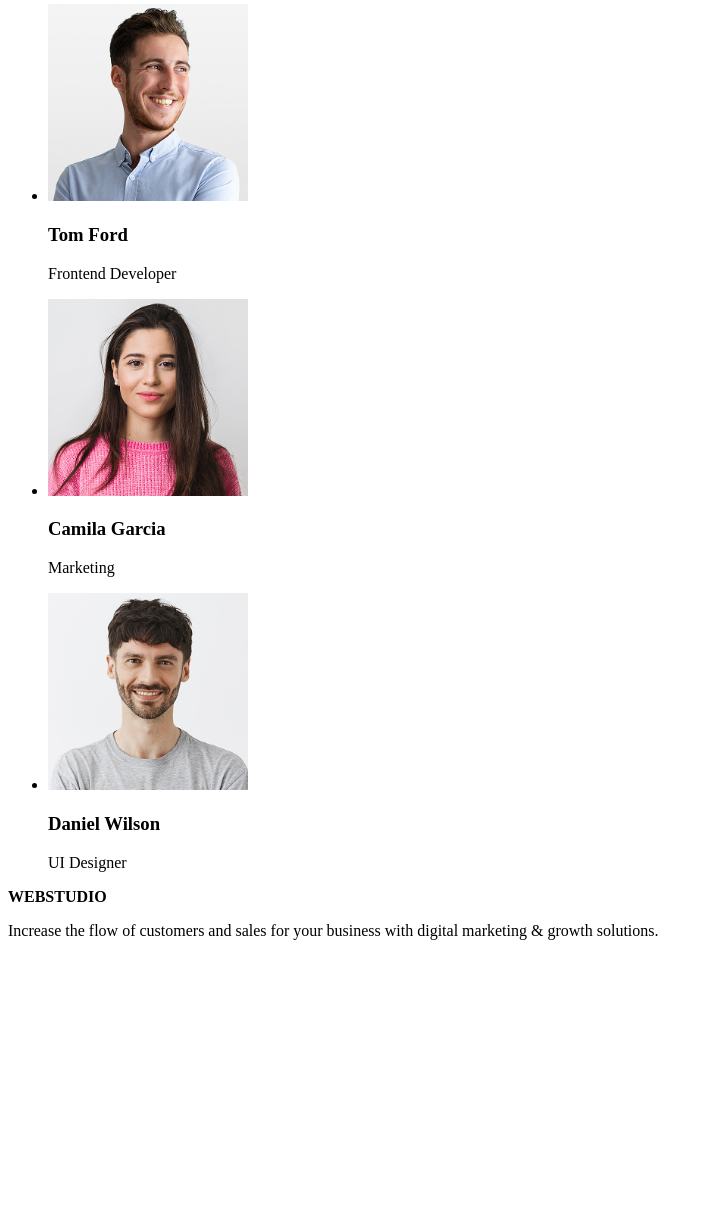
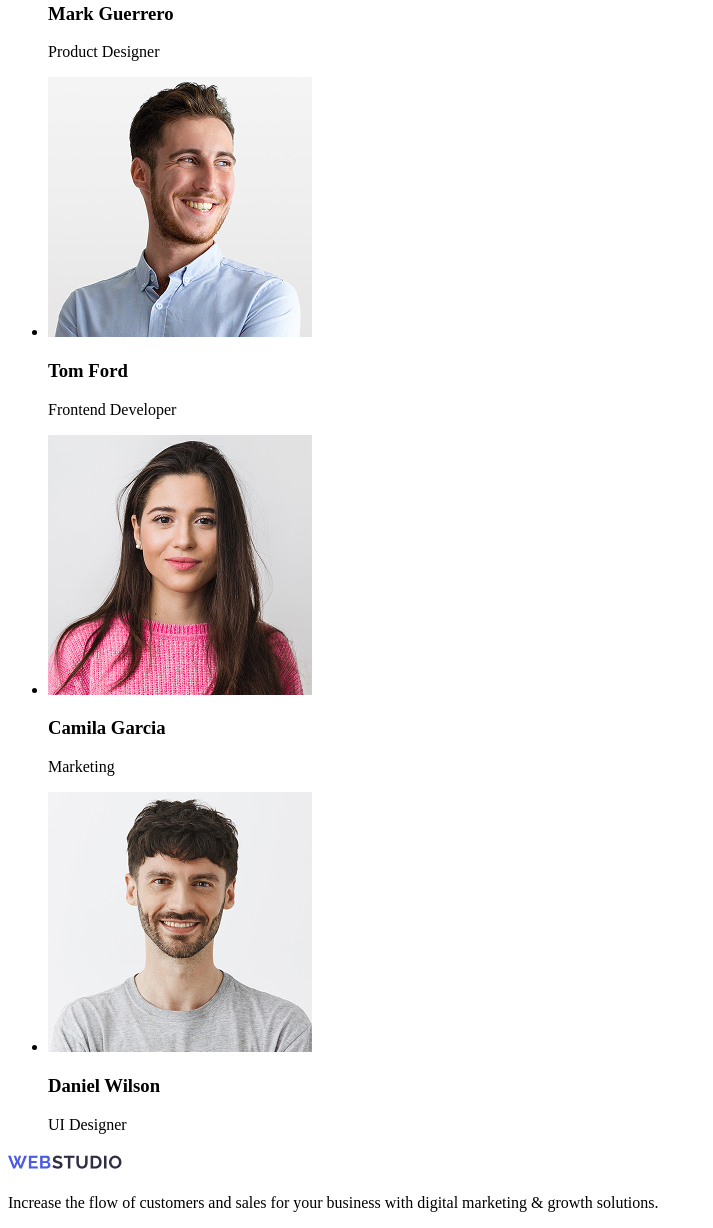
Before and after one commit to nazli-dilek/goit-markup-hw-01, a plain HTML site: page index.html in a window 1280 px wide. Shown: the part 914-2142 px from the top of the page, without its empty margins (0-713 px from the left). Before the commit the page ends 1870 px from the top, so only its background shows below. Drawn offline with Linux system fonts and the light colour scheme.

Commit message:
Final HTML version - validator passed

```diff
--- a/index.html
+++ b/index.html
@@ -6,10 +6,10 @@
   <title>WebStudio</title>
 </head>
 <body>
-  <!-- Header -->
+
   <header>
     <a href="#">
-      <img src="logo.png" alt="WebStudio Logo" width="40" height="40">
+      <img src="./images/logo.jpg" alt="WebStudio Logo" width="115" height="24">
     </a>
 
     <nav>
@@ -29,12 +29,11 @@
   <!-- Main content -->
   <main>
     <!-- Hero Section -->
-    <section id="studio">
+    <section>
       <h1>Effective Solutions for Your Business</h1>
-      <button>Order Service</button>
+      <button type="button">Order Service</button>
     </section>
 
-    <!-- Features / Services Section -->
     <section>
       <ul>
         <li>
@@ -56,35 +55,37 @@
       </ul>
     </section>
 
-    <!-- Team Section -->
-    <section id="team">
+    <section>
       <h2>Our Team</h2>
       <ul>
         <li>
-          <img src="./images/img1.jpg" alt="Mark Guerrero" width="200">
+          <img src="./images/img1.jpg" alt="Mark Guerrero" width="264" height="260">
           <h3>Mark Guerrero</h3>
           <p>Product Designer</p>
         </li>
         <li>
-          <img src="./images/img2.jpg" alt="Tom Ford" width="200">
+          <img src="./images/img2.jpg" alt="Tom Ford" width="264" height="260">
           <h3>Tom Ford</h3>
           <p>Frontend Developer</p>
         </li>
         <li>
-          <img src="./images/img3.jpg" alt="Camila Garcia" width="200">
+          <img src="./images/img3.jpg" alt="Camila Garcia" width="264" height="260">
           <h3>Camila Garcia</h3>
           <p>Marketing</p>
         </li>
         <li>
-          <img src="./images/img4.jpg" alt="Daniel Wilson" width="200">
+          <img src="./images/img4.jpg" alt="Daniel Wilson" width="264" height="260">
           <h3>Daniel Wilson</h3>
           <p>UI Designer</p>
         </li>
       </ul>
     </section>
   </main>
+
   <footer>
-    <p><strong>WEBSTUDIO</strong></p>
+    <a href="#">
+      <img src="./images/logo.jpg" alt="WebStudio Logo" width="115" height="24">
+    </a>
     <p>
       Increase the flow of customers and sales for your business with digital marketing & growth solutions.
     </p>
```
Also changed, not shown: images/logo.jpg (added).
